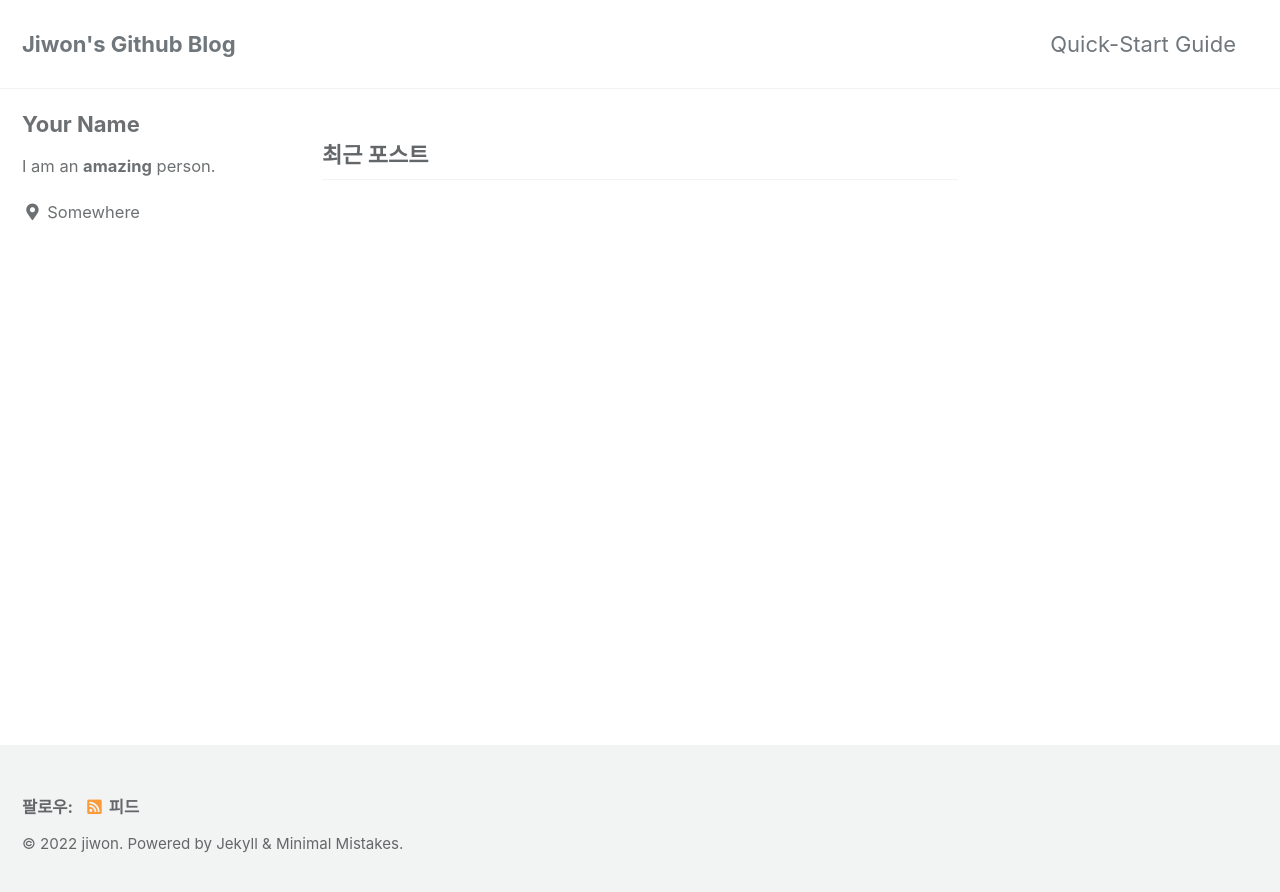
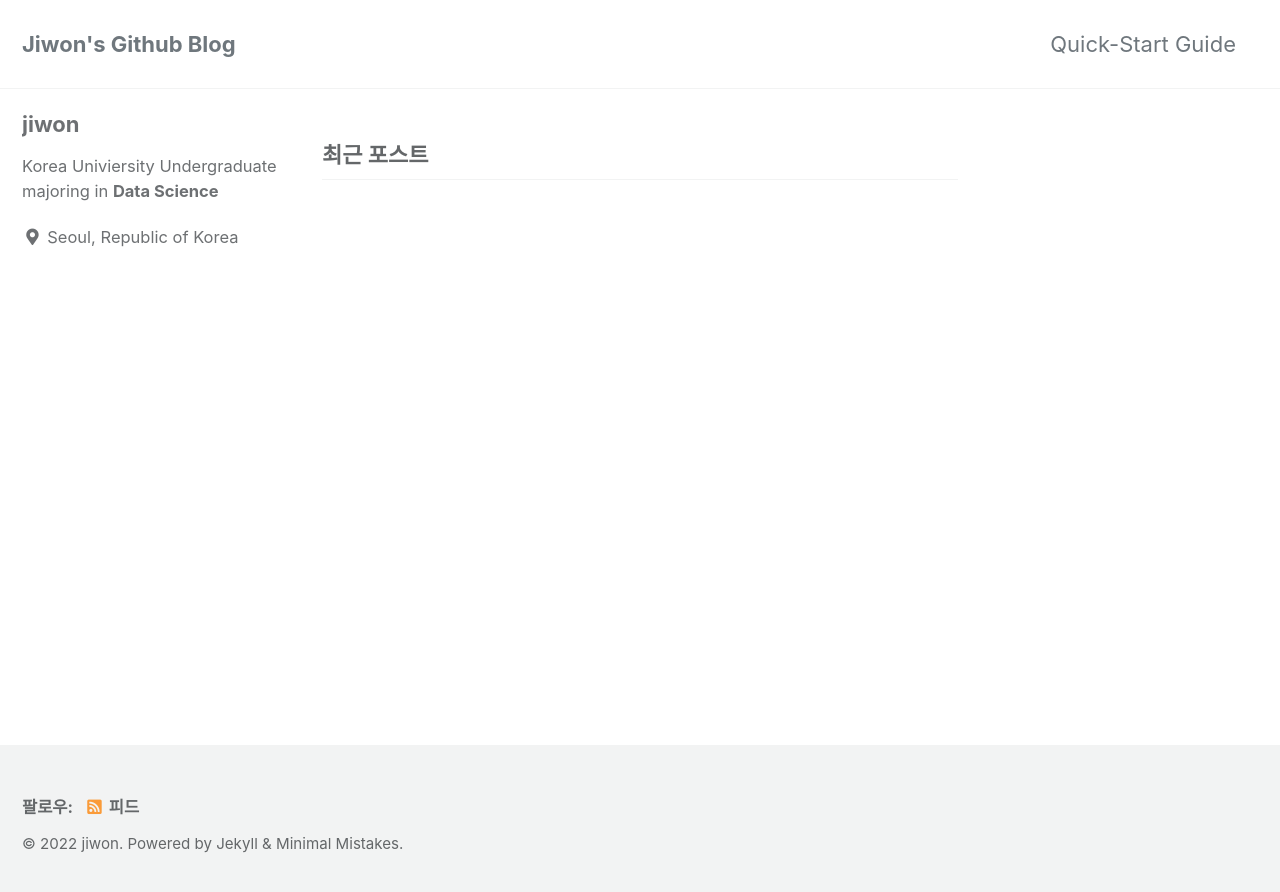
Before and after one commit to stop1one/stop1one.github.io, a Jekyll site: the page built from index.html, in a window 1280 px wide. Shown: the top 892 px of the page. Built offline with Jekyll 4.4.1, drawn with Linux system fonts in a browser that asks for light colours; cached includes are drawn as plain includes; the list of posts is cut into pages by our own code.

Commit message:
modify config

```diff
--- a/_config.yml
+++ b/_config.yml
@@ -23,7 +23,7 @@ name                     : "jiwon"
 description              : "Test blog"
 url                      : # the base hostname & protocol for your site e.g. "https://stop1one.github.io"
 baseurl                  : # the subpath of your site, e.g. "/blog"
-repository               : "https://github.com/stop1one/stop1one.github.io" # GitHub username/repo-name e.g. "mmistakes/minimal-mistakes"
+repository               : "stop1one/stop1one.github.io" # GitHub username/repo-name e.g. "mmistakes/minimal-mistakes"
 teaser                   : # path of fallback teaser image, e.g. "/assets/images/500x300.png"
 logo                     : # path of logo image to display in the masthead, e.g. "/assets/images/88x88.png"
 masthead_title           : "Jiwon's Github Blog" # overrides the website title displayed in the masthead, use " " for no title
@@ -104,10 +104,10 @@ analytics:
 
 # Site Author
 author:
-  name             : "Your Name"
+  name             : "jiwon"
   avatar           : # path of avatar image, e.g. "/assets/images/bio-photo.jpg"
-  bio              : "I am an **amazing** person."
-  location         : "Somewhere"
+  bio              : "Korea Univiersity Undergraduate majoring in **Data Science**"
+  location         : "Seoul, Republic of Korea"
   email            :
   links:
     - label: "Email"
```
